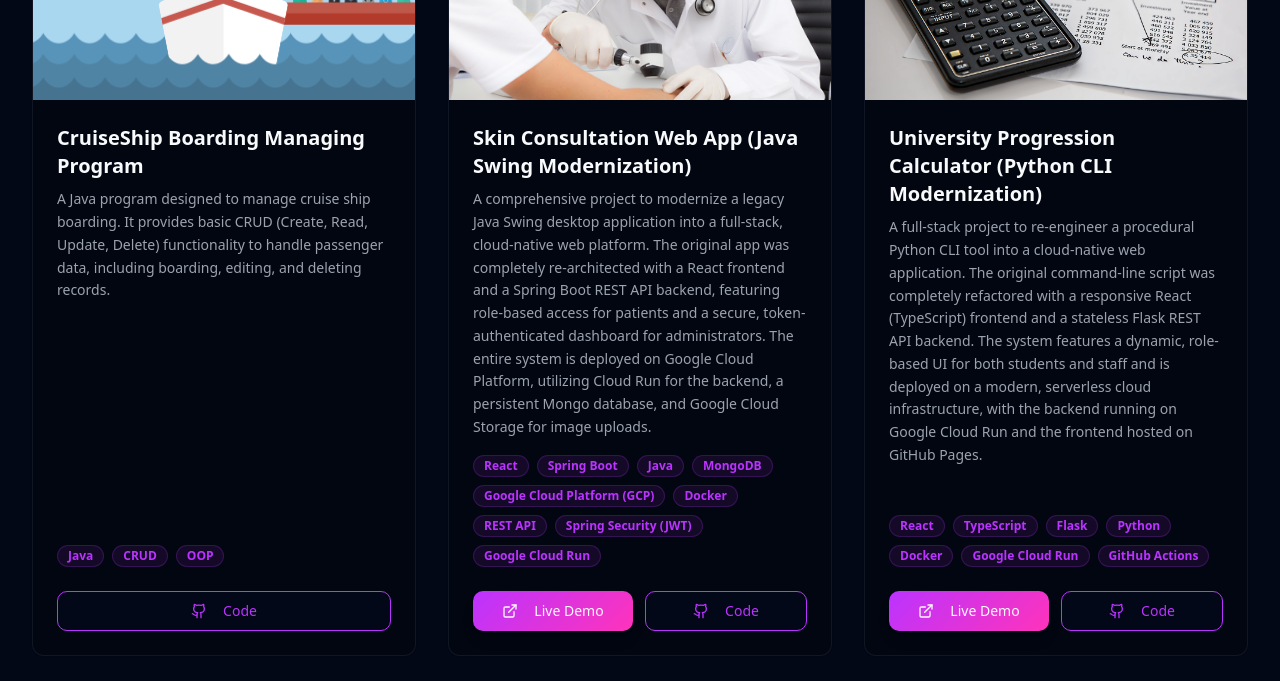
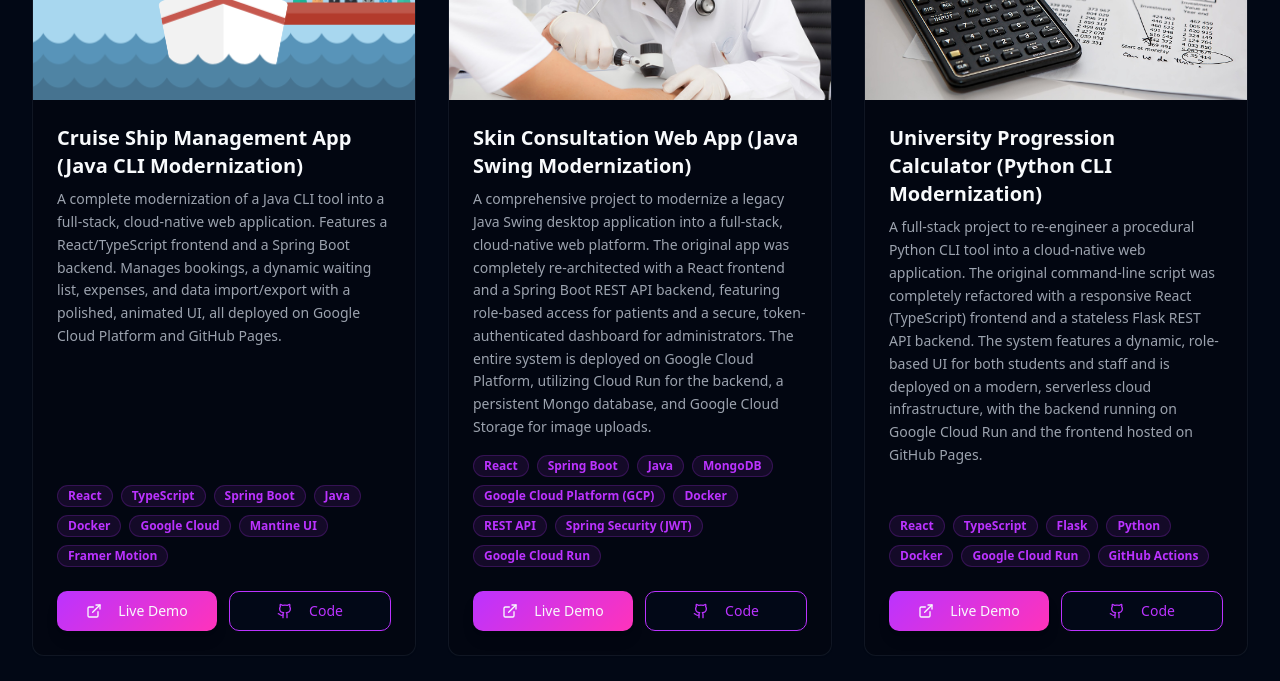
Before and after one commit to vidushraj1/vidush-portfolio, a React (Vite) app: page / in a window 1280 px wide. Shown: the part 4220-4901 px from the top of the page. Built offline with nearby package versions, Linux system fonts and the light colour scheme.

Commit message:
changed the link

```diff
--- a/src/components/Projects.tsx
+++ b/src/components/Projects.tsx
@@ -29,11 +29,12 @@ const Projects = () => {
       githubUrl: "https://github.com/vidushraj1/Supreme-Visualization"
     },
     {
-      title: "CruiseShip Boarding Managing Program",
-      description: "A Java program designed to manage cruise ship boarding. It provides basic CRUD (Create, Read, Update, Delete) functionality to handle passenger data, including boarding, editing, and deleting records.",
+      title: "Cruise Ship Management App (Java CLI Modernization)",
+      description: "A complete modernization of a Java CLI tool into a full-stack, cloud-native web application. Features a React/TypeScript frontend and a Spring Boot backend. Manages bookings, a dynamic waiting list, expenses, and data import/export with a polished, animated UI, all deployed on Google Cloud Platform and GitHub Pages.",
       image: CruiseShipImage,
-      technologies: ["Java", "CRUD", "OOP"],
-      githubUrl: "https://github.com/vidushraj1/Cruise-Ship-Boarding-Managing-Program"
+      technologies: ["React", "TypeScript", "Spring Boot", "Java", "Docker", "Google Cloud", "Mantine UI", "Framer Motion"],
+      githubUrl: "https://github.com/vidushraj1/cruiseship-management-webapp",
+      liveUrl: "https://vidushraj1.github.io/cruiseship-management-webapp/"
     },
     {
       title: "Skin Consultation Web App (Java Swing Modernization)",
```
Also changed, not shown: 2 other files (tests, documents, lock files or other folders).
